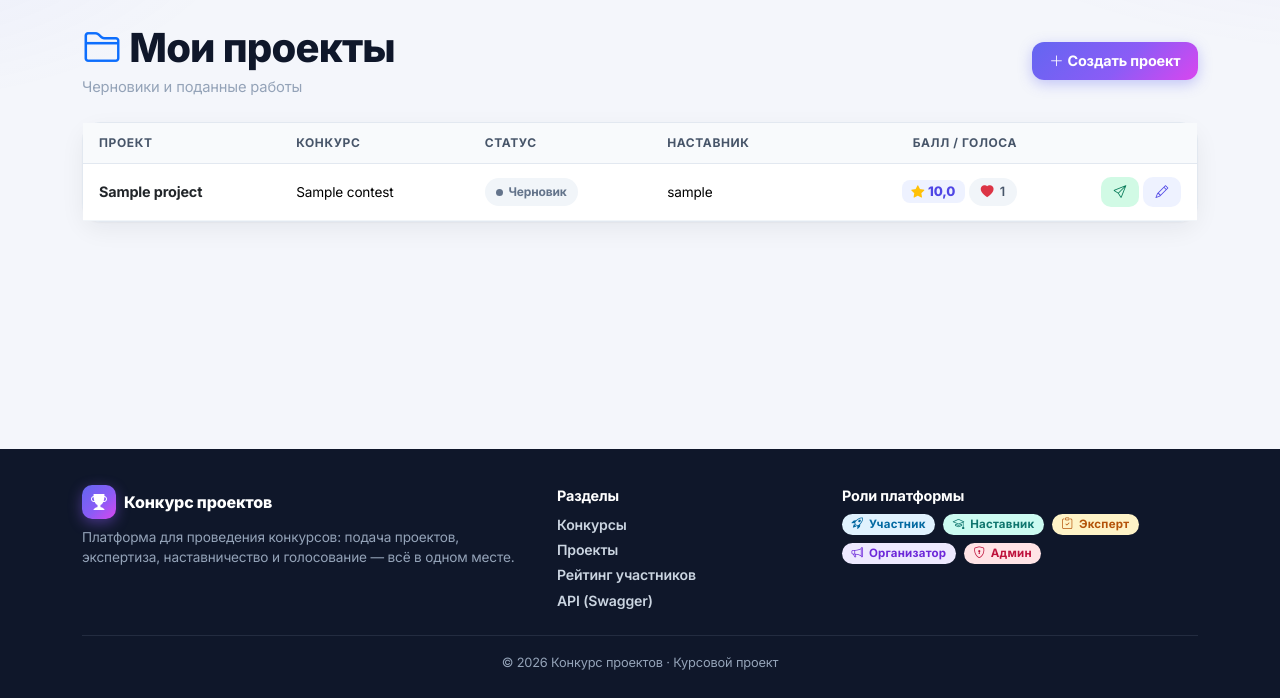
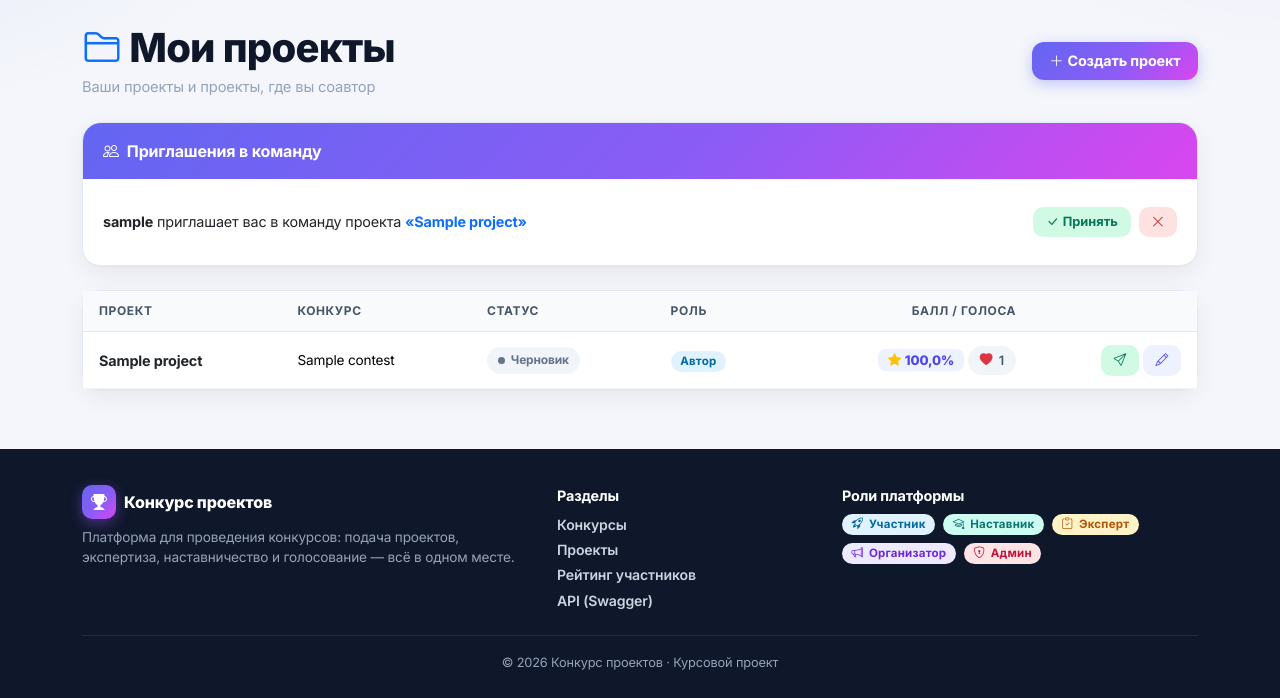
Before and after one commit to trickizz/kursa4, a Django app: template contests/templates/contests/my_projects.html in a window 1280 px wide; the page is wider, and only the part inside the window is pictured. Shown: the part 102-800 px from the top of that part. Run offline with Django 4.2, Linux system fonts and the light colour scheme; a user stored in the database is signed in; tables that the repository leaves empty hold one stand-in row (values such as "Sample post"); the template is opened without the code that fills it: values that come from a table or form of the project are taken from there, most other values are stand-ins (such as "Sample title", 1, 10 or a date in 2020); data that the repository does not hold is empty; parts of the project's set-up code (start-up, migrations or seed data) failed here and were passed over.

Commit message:
feat: team invites in my projects, multipart forms for covers, password reset link

```diff
--- a/contests/templates/contests/contest_form.html
+++ b/contests/templates/contests/contest_form.html
@@ -8,7 +8,7 @@
             <a href="{% url 'contest_list' %}" class="btn btn-light btn-sm"><i class="bi bi-x-lg"></i></a>
         </div>
         <div class="card-body p-4">
-            <form method="post" novalidate>
+            <form method="post" enctype="multipart/form-data" novalidate>
                 {% csrf_token %}
                 {% if form.non_field_errors %}<div class="alert alert-danger">{{ form.non_field_errors }}</div>{% endif %}
                 {% for field in form %}
--- a/contests/templates/contests/my_projects.html
+++ b/contests/templates/contests/my_projects.html
@@ -2,24 +2,40 @@
 {% block title %}Мои проекты{% endblock %}
 {% block content %}
 <div class="page-head">
-    <div><h1><i class="bi bi-folder2 text-primary me-2"></i>Мои проекты</h1><p class="page-sub">Черновики и поданные работы</p></div>
+    <div><h1><i class="bi bi-folder2 text-primary me-2"></i>Мои проекты</h1><p class="page-sub">Ваши проекты и проекты, где вы соавтор</p></div>
     <a href="{% url 'project_create' %}" class="btn btn-primary"><i class="bi bi-plus-lg me-1"></i>Создать проект</a>
 </div>
+{% if invites %}
+<div class="card fade-up mb-4">
+    <div class="card-header grad"><i class="bi bi-people me-2"></i>Приглашения в команду</div>
+    <div class="card-body">
+        {% for inv in invites %}
+        <div class="d-flex flex-wrap justify-content-between align-items-center gap-2 py-2 {% if not forloop.last %}border-bottom{% endif %}">
+            <div style="font-size:.9rem"><b>{{ inv.invited_by.username }}</b> приглашает вас в команду проекта <a href="{% url 'project_detail' inv.project.pk %}" class="fw-bold">«{{ inv.project.title }}»</a></div>
+            <div class="d-flex gap-2">
+                <form method="post" action="{% url 'respond_team_invite' inv.pk %}">{% csrf_token %}<input type="hidden" name="action" value="accept"><button class="btn btn-soft-success btn-sm"><i class="bi bi-check-lg me-1"></i>Принять</button></form>
+                <form method="post" action="{% url 'respond_team_invite' inv.pk %}">{% csrf_token %}<input type="hidden" name="action" value="decline"><button class="btn btn-soft-danger btn-sm"><i class="bi bi-x-lg"></i></button></form>
+            </div>
+        </div>
+        {% endfor %}
+    </div>
+</div>
+{% endif %}
 {% if projects %}
 <div class="card fade-up"><div class="card-body p-0"><div class="table-responsive">
     <table class="table table-clean">
-        <thead><tr><th>Проект</th><th>Конкурс</th><th>Статус</th><th>Наставник</th><th class="text-end">Балл / Голоса</th><th></th></tr></thead>
+        <thead><tr><th>Проект</th><th>Конкурс</th><th>Статус</th><th>Роль</th><th class="text-end">Балл / Голоса</th><th></th></tr></thead>
         <tbody>
         {% for p in projects %}
         <tr>
             <td><a href="{% url 'project_detail' p.pk %}" class="fw-bold text-dark">{{ p.title }}</a></td>
             <td style="font-size:.85rem">{{ p.contest.name|truncatechars:28 }}</td>
             <td><span class="status-badge status-{{ p.status }}">{{ p.get_status_display }}</span></td>
-            <td style="font-size:.85rem">{{ p.mentor.username|default:"—" }}</td>
-            <td class="text-end"><span class="score-pill me-1"><i class="bi bi-star-fill text-warning me-1"></i>{{ p.average_score }}</span><span class="meta-chip"><i class="bi bi-heart-fill text-danger"></i>{{ p.votes }}</span></td>
+            <td>{% if p.participant_id == user.pk %}<span class="role-badge role-participant">Автор</span>{% else %}<span class="role-badge role-mentor">Соавтор</span>{% endif %}</td>
+            <td class="text-end"><span class="score-pill me-1"><i class="bi bi-star-fill text-warning me-1"></i>{{ p.score_percent }}%</span><span class="meta-chip"><i class="bi bi-heart-fill text-danger"></i>{{ p.votes }}</span></td>
             <td class="text-end">
-                {% if p.status == 'draft' or p.status == 'rejected' %}
-                    <a href="{% url 'project_submit' p.pk %}" class="btn btn-soft-success btn-sm" title="Отправить на конкурс"><i class="bi bi-send"></i></a>
+                {% if p.participant_id == user.pk and p.status == 'draft' or p.participant_id == user.pk and p.status == 'rejected' %}
+                    <a href="{% url 'project_submit' p.pk %}" class="btn btn-soft-success btn-sm" title="Отправить"><i class="bi bi-send"></i></a>
                     <a href="{% url 'project_edit' p.pk %}" class="btn btn-soft btn-sm" title="Редактировать"><i class="bi bi-pencil"></i></a>
                 {% endif %}
             </td>
@@ -31,8 +47,7 @@
 {% else %}
 <div class="card"><div class="empty-state">
     <div class="es-icon"><i class="bi bi-folder2-open"></i></div>
-    <h5>У вас пока нет проектов</h5>
-    <p>Создайте первый проект и подайте его на конкурс!</p>
+    <h5>У вас пока нет проектов</h5><p>Создайте первый проект и подайте его на конкурс!</p>
     <a href="{% url 'project_create' %}" class="btn btn-primary"><i class="bi bi-rocket-takeoff me-1"></i>Создать проект</a>
 </div></div>
 {% endif %}
--- a/contests/templates/contests/project_form.html
+++ b/contests/templates/contests/project_form.html
@@ -9,7 +9,7 @@
         </div>
         <div class="card-body p-4">
             {% if not object %}<div class="alert alert-info"><i class="bi bi-info-circle me-1"></i>Проект будет создан как <b>черновик</b>. Загрузите документы и нажмите «Отправить на конкурс», когда всё будет готово.</div>{% endif %}
-            <form method="post" novalidate>
+            <form method="post" enctype="multipart/form-data" novalidate>
                 {% csrf_token %}
                 {% if form.non_field_errors %}<div class="alert alert-danger">{{ form.non_field_errors }}</div>{% endif %}
                 {% for field in form %}
--- a/contests/templates/registration/login.html
+++ b/contests/templates/registration/login.html
@@ -21,6 +21,7 @@
                 </div>
                 <button type="submit" class="btn btn-primary w-100 py-2"><i class="bi bi-box-arrow-in-right me-1"></i>Войти</button>
             </form>
+            <div class="text-center mt-3"><a href="{% url 'password_reset' %}" style="font-size:.85rem">Забыли пароль?</a></div>
             <hr class="my-4">
             <div class="text-center">
                 <p class="text-muted mb-2" style="font-size:.88rem">Нет аккаунта?</p>
```
